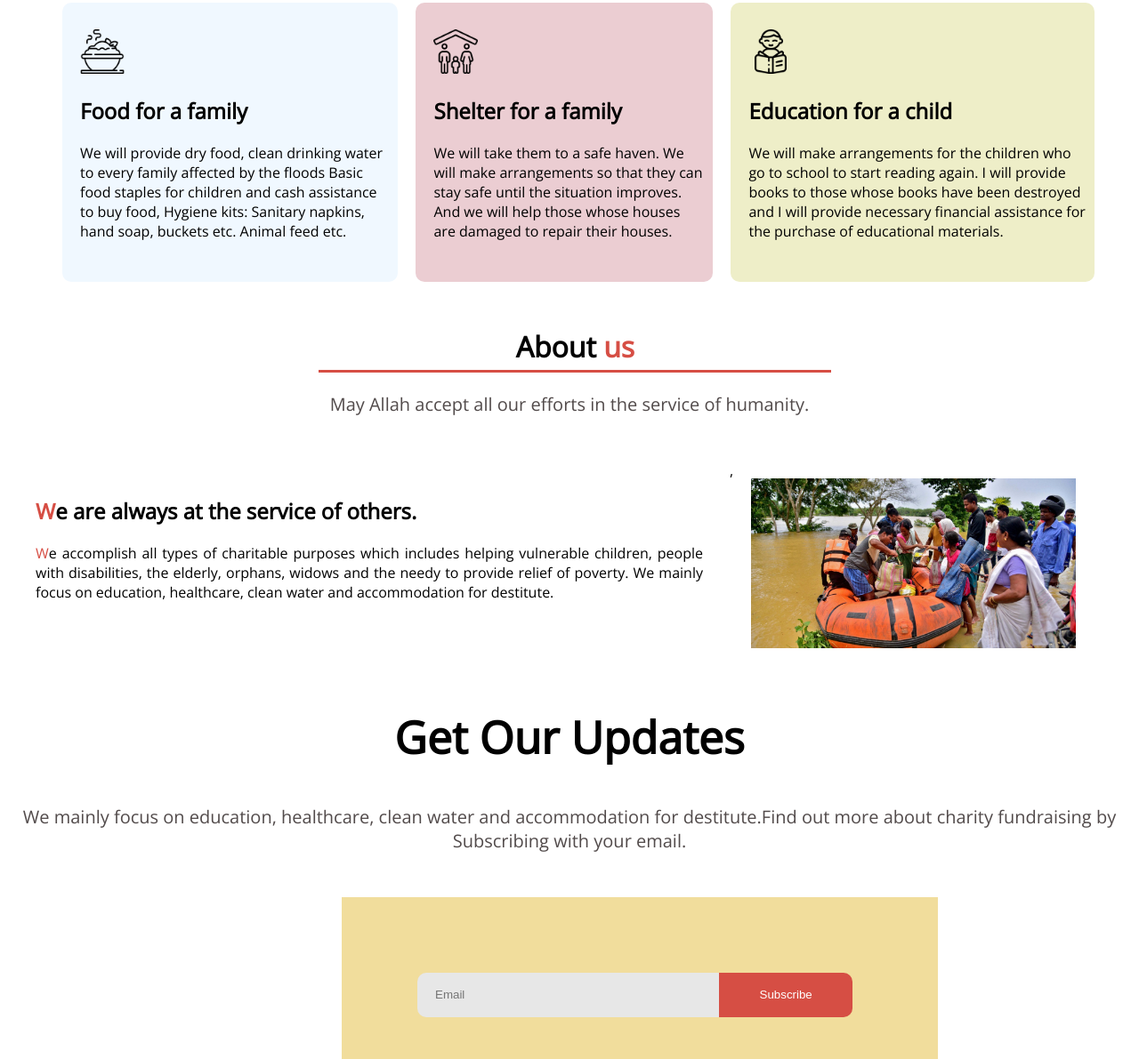
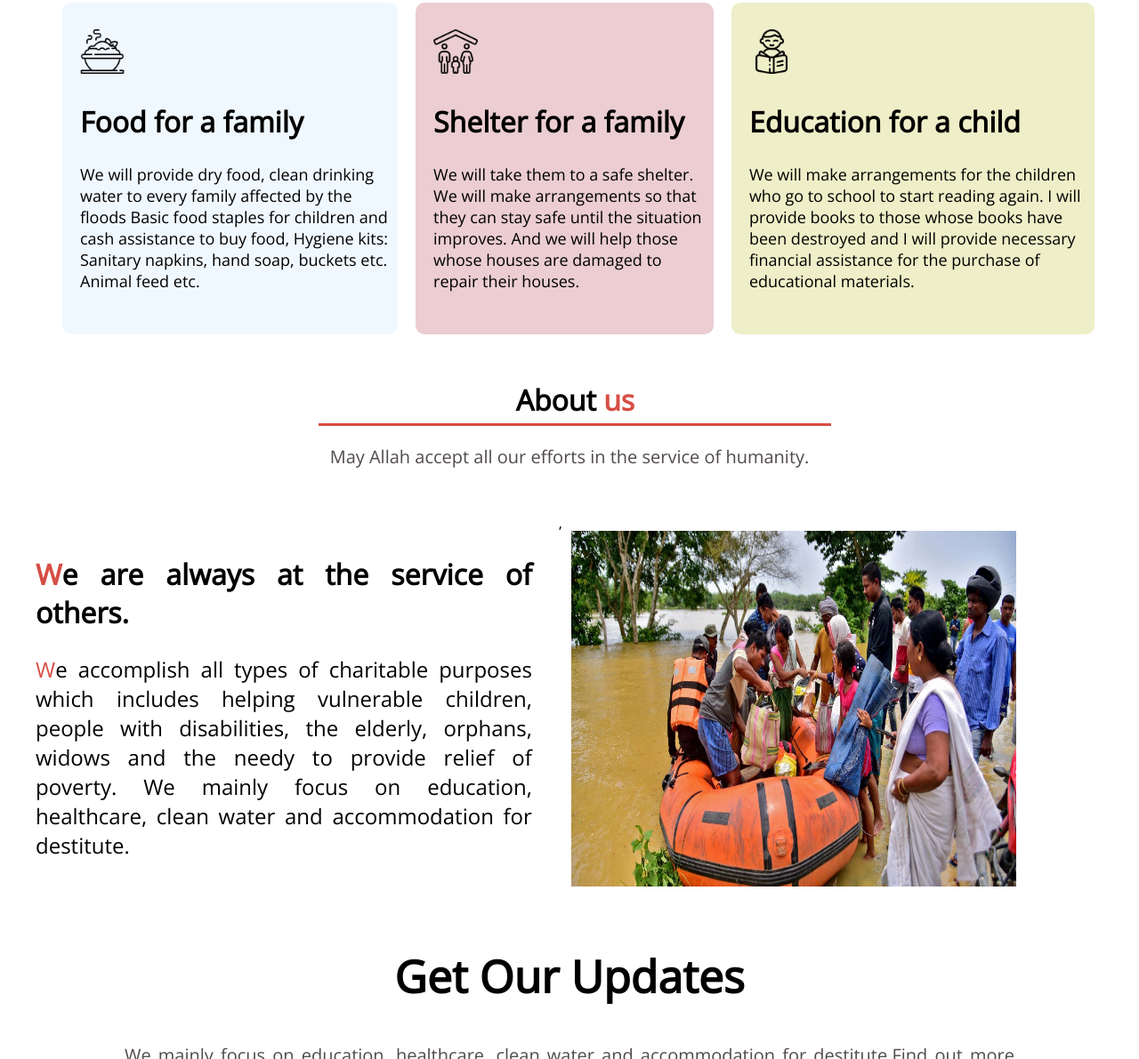
Before and after one commit to mehedihasan369/donate-today-main, a plain HTML site: page index.html in a window 1280 px wide. Shown: the part 1609-2800 px from the top of the page at 89% size. Drawn offline with nearby package versions, Linux system fonts and the light colour scheme; a web font is replaced by a local one.

Commit message:
last-revision

```diff
--- a/index.html
+++ b/index.html
@@ -18,7 +18,7 @@
         <img src="images/donation1301.jpg" alt="affected-people" style="width:100%;">
       <div class="centered">
         <h1 class="first-headline">Let's Help Those Who Are <br>More In Need</h1>
-        <p class="description-1">Bangladesh is experiencing one of the worst floods in its history. Over a hundred thousand people over the 15 sub-districts in Sylhet are badly impacted.They are in severe need of: -Water -Dry Food -Medicine -Every day necessities.</p>
+        <p class="description-1 p-3-box">Bangladesh is experiencing one of the worst floods in its history. Over a hundred thousand people over the 15 sub-districts in Sylhet are badly impacted.They are in severe need of: -Water -Dry Food -Medicine -Every day necessities.</p>
         <a class="link-button" target="blank" href=""><strong>Donate Now</strong></a>
       </div>
     </section>
@@ -54,8 +54,8 @@
 <Section class="flex">
   <div class="box1">
     <img src="images/mashed-potato.png" alt="" height="50px" width="50px">
-    <h1>Food for a family</h1>
-    <P>We will provide dry food, clean drinking water to every family affected by the floods
+    <h1 class="h1-3-box">Food for a family</h1>
+    <P class="p-3-box">We will provide dry food, clean drinking water to every family affected by the floods
       Basic food staples for children and cash assistance to buy food,
       Hygiene kits: Sanitary napkins, hand soap, buckets etc.
       Animal feed etc.</P>
@@ -63,14 +63,14 @@
 
   <div class="box2">
     <img src="images/family.png" alt="" height="50px" width="50px">
-    <h1>Shelter for a family</h1>
-    <P>We will take them to a safe haven. We will make arrangements so that they can stay safe until the situation improves. And we will help those whose houses are damaged to repair their houses.</P>
+    <h1 class="h1-3-box">Shelter for a family</h1>
+    <P class="p-3-box">We will take them to a safe shelter. We will make arrangements so that they can stay safe until the situation improves. And we will help those whose houses are damaged to repair their houses.</P>
   </div>
 
   <div class="box3">
   <img src="images/reading.png" alt="" height="50px" width="50px">
-  <h1>Education for a child</h1>
-  <P>We will make arrangements for the children who go to school to start reading again. I will provide books to those whose books have been destroyed and I will provide necessary financial assistance for the purchase of educational materials.</P>
+  <h1 class="h1-3-box">Education for a child</h1>
+  <P class="p-3-box">We will make arrangements for the children who go to school to start reading again. I will provide books to those whose books have been destroyed and I will provide necessary financial assistance for the purchase of educational materials.</P>
 </div>
 
 </Section>
@@ -81,22 +81,22 @@
 <section class="picture">
 
   <div class="our-headline">
-    <h1 ><span>W</span>e are always at the service of others.</h1>
-      <p><span>W</span>e accomplish all types of charitable purposes which includes helping vulnerable children, people with disabilities, the elderly, orphans, widows and the needy to provide relief of poverty. We mainly focus on education, healthcare, clean water and accommodation for destitute.</p>
+    <h1  class="about-h"><span>W</span>e are always at the service of others.</h1>
+      <p class="about-p"><span>W</span>e accomplish all types of charitable purposes which includes helping vulnerable children, people with disabilities, the elderly, orphans, widows and the needy to provide relief of poverty. We mainly focus on education, healthcare, clean water and accommodation for destitute.</p>
    </div>
 ,<div>
-  <img class="about-img" src="images/donation5.jpg" alt="">
+  <img class="about-img" src="images/donation5.jpg" alt="" height="400px" width="500px">
 </div>
 
   </section>
 
 
-<section>
-  <div>
+<section >
+
   <h1 class="headline-2">
     Get Our Updates
   </h1>
-  <p class="description-2"> We mainly focus on education, healthcare, clean water and accommodation for destitute.Find out more about charity fundraising by Subscribing with your email.</p>
+  <p class="description-2 last-p-tag "> We mainly focus on education, healthcare, clean water and accommodation for destitute.Find out more about charity fundraising by Subscribing with your email.</p>
   </section>
 
   <section class="body">
--- a/style.css
+++ b/style.css
@@ -127,6 +127,15 @@ margin: 0%;
   border-radius: 10px;
 }
 
+.h1-3-box{
+  font-size: xx-large;
+      font-weight: bold;
+}
+.p-3-box{font-weight: 400;
+  font-size: large;
+
+}
+
 
 .about{
   text-align: center;
@@ -145,7 +154,7 @@ margin: 0%;
     }
     .picture{
       display: flex;
-      padding-left: 10px 20px 30px 40px;
+      width: 90%;
       align-items: flex-start;
     }
 
@@ -154,9 +163,21 @@ margin: 0%;
     padding: 20px 30px 20px 40px;
     text-align: justify;
     }
+    .about-h{
+      font-size: xx-large;
+      font-weight: bold;
+    }
+    .about-p{
+      font-weight: 400;
+      font-size: x-large;
+    }
     .about-img{
-      width: 80%;
-      margin: 20px 30px 20px 20px;
+      margin: 20px 10px 20px 10px;
+    }
+
+    .last-p-tag{
+      text-align: justify;
+      padding: 0 140px 40px 140px;
     }
 
 
```
